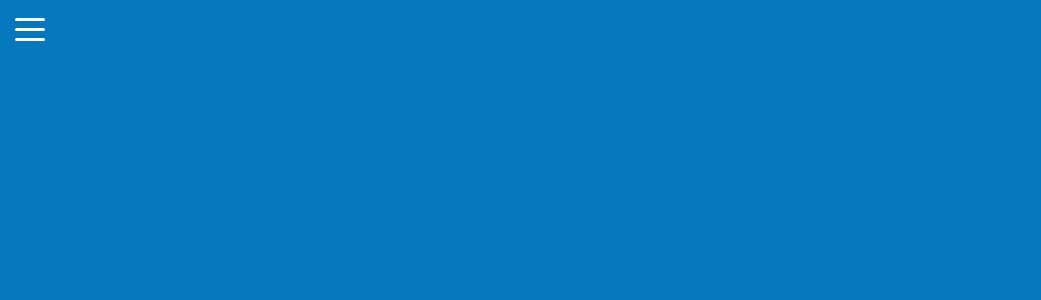
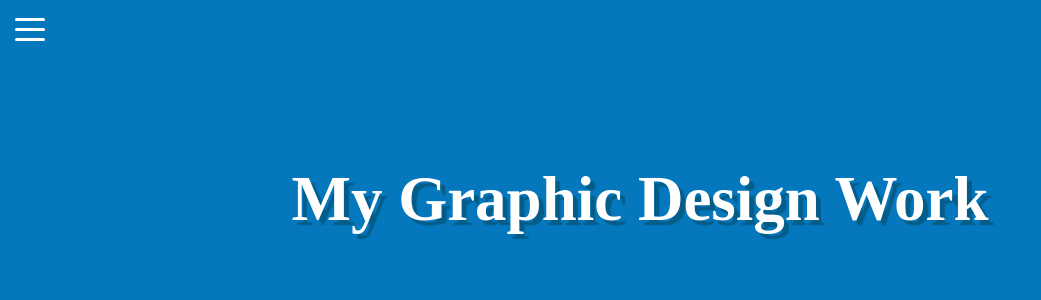
Before and after one commit to dramirez2096/davidramirez.design, an Angular app: page /graphic-design in a window 1280 px wide. Before the commit this address led to /. Shown: the top 300 px of the page, without its empty margins (0-1041 px from the left). Built offline with nearby package versions, Linux system fonts and the light colour scheme; a web font is replaced by a local one.

Commit message:
graphic design component routed in nav

```diff
--- a/src/app/app.module.ts
+++ b/src/app/app.module.ts
@@ -9,13 +9,15 @@ import { LandingComponent } from './components/pages/landing/landing.component';
 import { AboutComponent } from './components/pages/about/about.component';
 import { ContactComponent } from './components/pages/contact/contact.component';
 import { WebDesignComponent } from './components/pages/web/web.component';
+import { GraphicDesignComponent } from './components/pages/graphic/graphic.component';
 
 
 const routes: Routes = [
   { path: '', component: LandingComponent },
   { path: 'about', component: AboutComponent },
   { path: 'contact', component: ContactComponent },
-  { path: 'web-design', component: WebDesignComponent }
+  { path: 'web-design', component: WebDesignComponent },
+  { path: 'graphic-design', component: GraphicDesignComponent }
 ];
 
 @NgModule({
@@ -26,6 +28,7 @@ const routes: Routes = [
     AboutComponent,
     ContactComponent,
     WebDesignComponent,
+    GraphicDesignComponent,
   ],
   imports: [
     BrowserModule,
--- a/src/app/components/nav/nav.component.html
+++ b/src/app/components/nav/nav.component.html
@@ -9,7 +9,7 @@
     <div class="links-area" #linksArea>
         <ul class="links">
             <li (click)='linksToggle()'><a routerLink="/about">About</a></li>
-            <li><a>Graphic Design</a></li>
+            <li (click)='linksToggle()'><a routerLink="/graphic-design">Graphic Design</a></li>
             <li (click)='linksToggle()'><a routerLink="/web-design">Web Design</a></li>
             <li (click)='linksToggle()'><a routerLink="/contact">Contact</a></li>
         </ul>
--- a/src/app/components/pages/graphic/graphic.component.html
+++ b/src/app/components/pages/graphic/graphic.component.html
@@ -0,0 +1,3 @@
+<div class="container">
+    <h1 class="page-title">My Graphic Design Work</h1>
+</div>
```
Also changed, not shown: src/app/components/pages/graphic/graphic.component.ts (line endings or trailing spaces).
